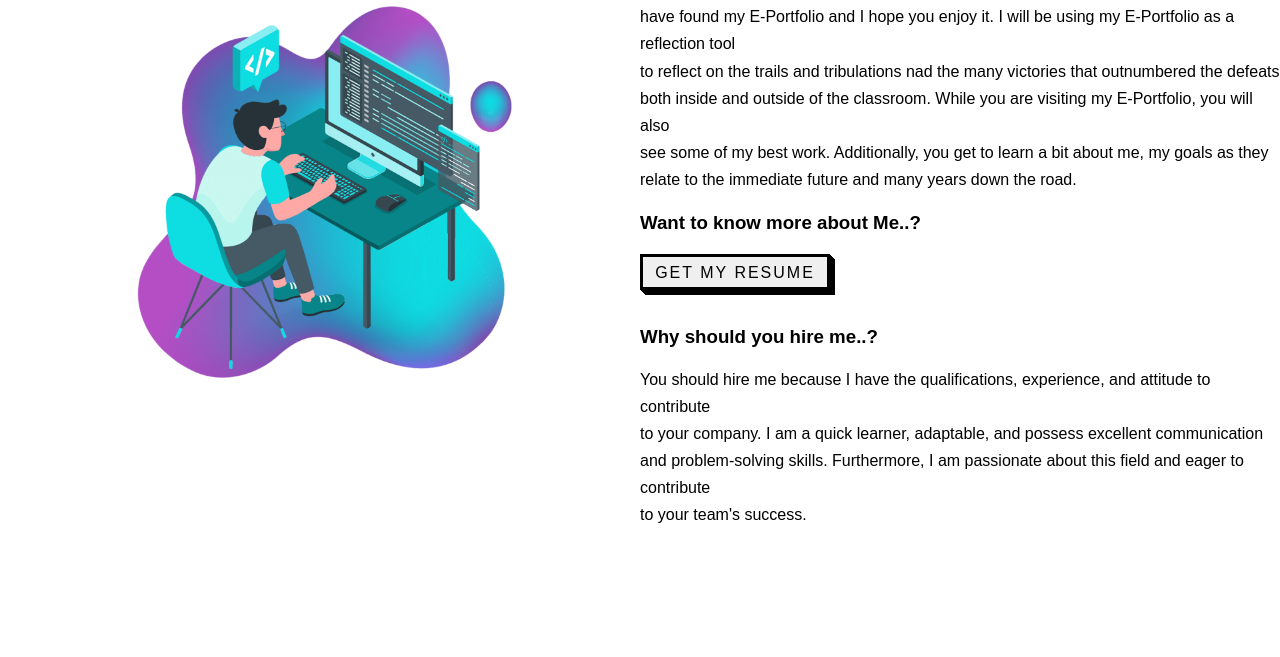
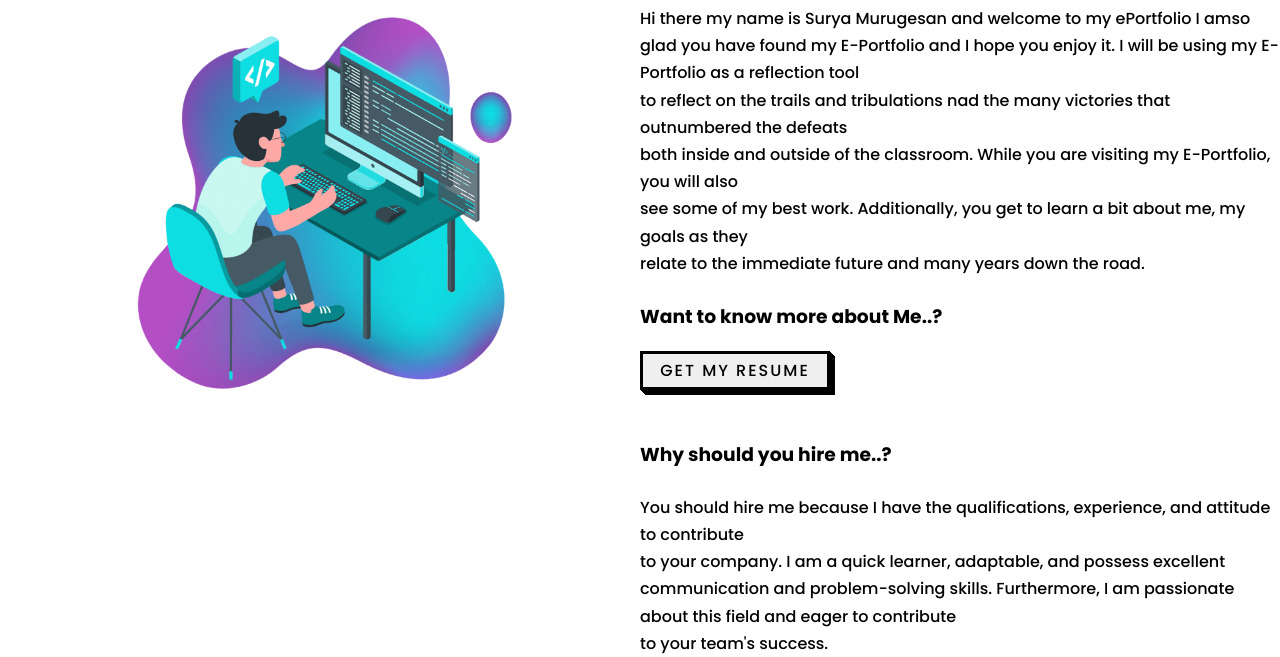
Before and after one commit to SuryaYaswanth/SuryaYaswanth.github.io, a plain HTML site: page page2.html in a window 1280 px wide. Shown: the part 156-813 px from the top of the page. Drawn offline with Linux system fonts and the light colour scheme.

Commit message:
Update page2.html

```diff
--- a/page2.html
+++ b/page2.html
@@ -6,6 +6,9 @@
     <meta name="viewport" content="width=device-width, initial-scale=1.0">
     <title>About</title>
     <link rel="stylesheet" href="../styles.css">
+    <link rel="preconnect" href="https://fonts.googleapis.com">
+    <link rel="preconnect" href="https://fonts.gstatic.com" crossorigin>
+    <link href="https://fonts.googleapis.com/css2?family=Poppins:wght@200;500;600;700;900&family=Roboto:wght@100;300;500;700&display=swap" rel="stylesheet">
     <link rel="apple-touch-icon" sizes="180x180" href="/apple-touch-icon.png">
 <link rel="icon" type="image/png" sizes="32x32" href="/favicon-32x32.png">
 <link rel="icon" type="image/png" sizes="16x16" href="/favicon-16x16.png">
```
